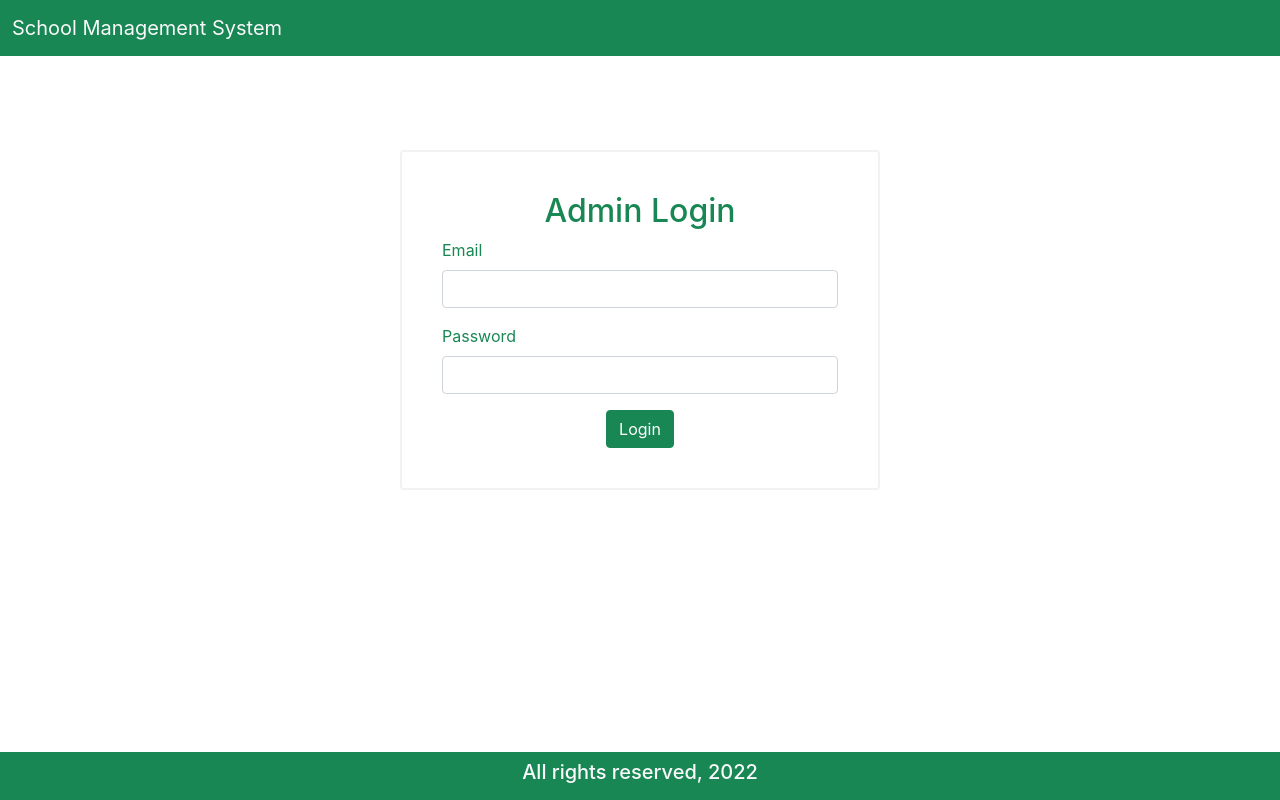
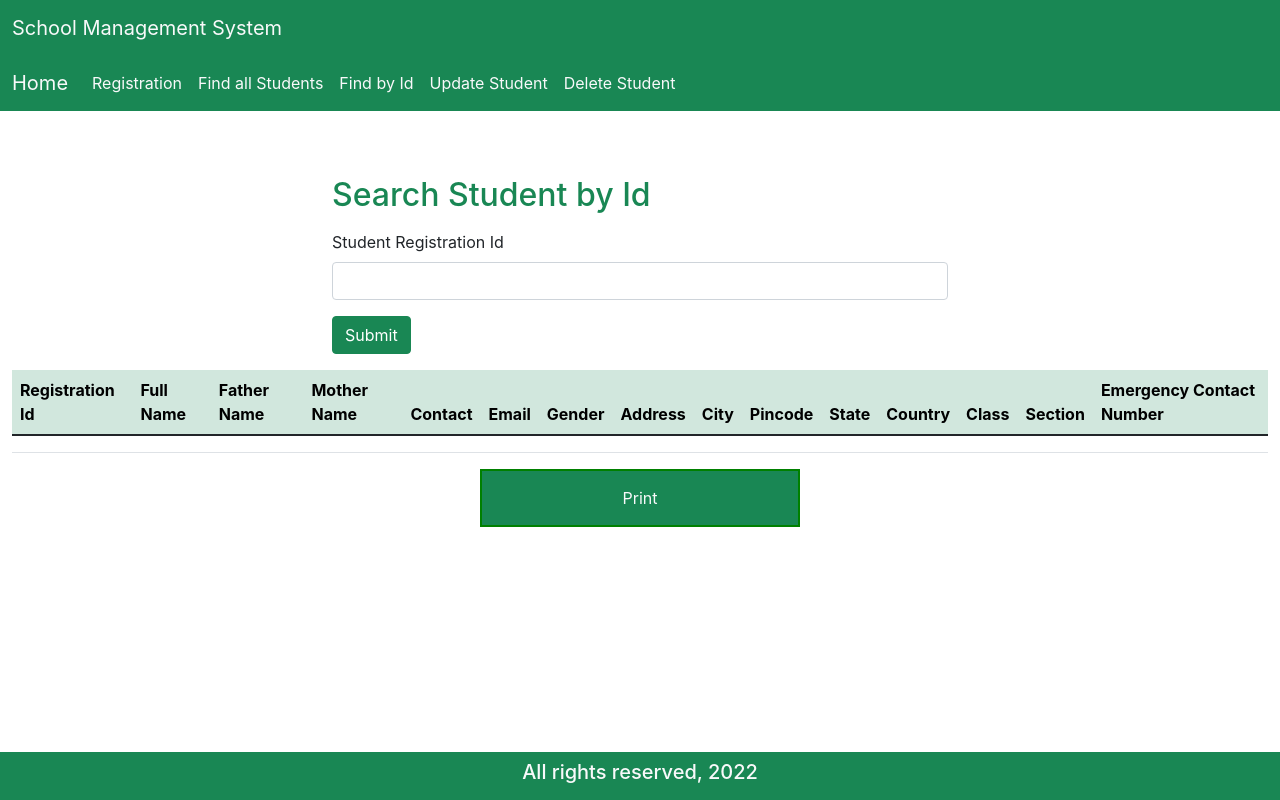
Before and after one commit to techiemanish/sms-react-frontend, a React (Create React App) app: page /students/findbyId in a window 1280 px wide. Built offline with nearby package versions, Linux system fonts and the light colour scheme.

Commit message:
Find by ID and Find all student implemented with some UI modification

```diff
--- a/src/App.js
+++ b/src/App.js
@@ -14,6 +14,8 @@ import StudentHome from './students/StudentHome';
 import StaffHome from './staffs/StaffHome';
 import Registration from './students/Registration';
 import RegisteredStudent from './students/RegisteredStudent';
+import ViewStudents from './students/ViewStudents';
+import FindById from './students/FindById';
 
 function App() {
   const [alert, setAlert] = useState(null);
@@ -49,14 +51,14 @@ function App() {
       arg4="Delete Staff records"
       />}/>
     {/* Dashboard component will be replaced once contemporay component will be created */}
-    <Route exact path="/students/add" element={<Registration heading="New Student Registration" showAlert={showAlert}/>}/>
+    <Route exact path="/students/register" element={<Registration heading="New Student Registration" showAlert={showAlert}/>}/>
     <Route exact path="/students/success" element={<RegisteredStudent/>}/>
-    <Route exact path="/students/view" element={<Dashboard/>}/>
-    <Route exact path="/students/findbyId" element={<Dashboard/>}/>
+    <Route exact path="/students/view" element={<ViewStudents heading ="Get all the registered Students" showAlert={showAlert}/>}/>
+    <Route exact path="/students/findbyId" element={<FindById heading="Search Student by Id" showAlert={showAlert}/>}/>
     <Route exact path="/students/update" element={<Dashboard/>}/>
     <Route exact path="/students/delete" element={<Dashboard/>}/>
 
-    <Route exact path="/staffs/add" element={<Dashboard/>}/>
+    <Route exact path="/staffs/register" element={<Dashboard/>}/>
     <Route exact path="/staffs/view" element={<Dashboard/>}/>
     <Route exact path="/staffs/findbyId" element={<Dashboard/>}/>
     <Route exact path="/staffs/update" element={<Dashboard/>}/>
--- a/src/components/Alert.jsx
+++ b/src/components/Alert.jsx
@@ -3,7 +3,7 @@ import React from 'react'
 function Alert(props) {
   return (
     <>
-    <div style={{height:'40px',marginTop: '70px'}} className="text-center container w-50">
+    <div style={{height:'40px',marginTop: '120px'}} className="text-center container w-50">
       {props.alert && (
         <div className="container">
           <div
--- a/src/components/Login.jsx
+++ b/src/components/Login.jsx
@@ -41,7 +41,7 @@ const handle = (e) =>{
   }
   return (
     <>
-    <div className="container p-4 card" style={{width: "30rem",marginTop:"40px",border:"2px solid #f1f1f1"}}>
+    <div className="container p-4 card" style={{width: "30rem",border:"2px solid #f1f1f1"}}>
     <div className="card-body">
         <center><h2 className="card-title text-success">{props.heading}</h2></center>
         <form method='POST' onSubmit={(e)=>{login(e)}} >
--- a/src/staffs/StaffHome.jsx
+++ b/src/staffs/StaffHome.jsx
@@ -5,7 +5,7 @@ function StaffHome(props) {
   return (
     <>
     <center><h1 className='text-success'>Staff Management System</h1></center>
-    <div className="container mt-5 p-5">
+    <div className="container p-5">
     <div className="row row-cols-1 row-cols-md-4 g-4 ">
     <Link to="/staffs/add" className='nav-link'>
       <div className="col">
--- /dev/null
+++ b/src/students/FindById.jsx
@@ -0,0 +1,108 @@
+import React, { useState } from 'react'
+import axios from 'axios'
+import StudentNavBar from './StudentNavBar';
+
+function FindById(props) {
+    const print = () =>{
+        window.print();
+      }
+    const [data , setData] = useState("");
+
+    const handle = (e) =>{
+        const newData = {...data};
+        newData[e.target.id] = e.target.value;
+        setData(newData);
+
+    }
+    const submitHandler = (e) =>{
+        e.preventDefault();
+        if(data.registrationId === undefined){
+            props.showAlert("No record found!", "danger");
+        }
+        else{
+            const endpoint ="http://localhost:5000/api/students/" + data.registrationId;
+            axios.get(endpoint).then((res)=>{
+            console.log(res.data)
+                if(res.data === null){
+                    props.showAlert("No record found!", "danger");
+                    setData("");
+                }
+                else{
+                    props.showAlert("Record has been fetched Successfully!", "success");
+                    setData(res.data);
+                }
+            });
+        }
+
+
+    }
+
+  return (
+    <>
+    <StudentNavBar/>
+    <div className="container w-50 my-3">
+    <form onSubmit={(e) => submitHandler(e)}>
+            <h2 className ="my-3 text-success">{props.heading}</h2>
+            <div className="mb-3">
+            <label htmlFor="registrationId" className="form-label">Student Registration Id</label>
+        <   input onChange={(e) => handle(e)} value={data.registrationId} type="number"  className="form-control" id="registrationId" required/>
+            </div>
+        <button type="submit" className="btn btn-success">Submit</button>
+    </form>
+    </div>
+
+    <div className="container-fluid w-100">
+    <div>
+    <table className="table  my-3">
+  <thead className = "table-success">
+    <tr>
+      <th scope="col">Registration Id</th>
+      <th scope="col">Full Name</th>
+      <th scope="col">Father Name</th>
+      <th scope="col">Mother Name</th>
+      <th scope="col">Contact</th>
+      <th scope="col">Email</th>
+      <th scope="col">Gender</th>
+      <th scope="col">Address</th>
+      <th scope="col">City</th>
+      <th scope="col">Pincode</th>
+      <th scope="col">State</th>
+      <th scope="col">Country</th>
+      <th scope="col">Class</th>
+      <th scope="col">Section</th>
+      <th scope="col">Emergency Contact Number</th>
+    </tr>
+  </thead>
+        <tbody>
+            <tr>
+            <th scope="row">{data.registrationId}</th>
+                <td>{data.name}</td>
+                <td>{data.fatherName}</td>
+                <td>{data.motherName}</td>
+                <td>{data.contact}</td>
+                <td>{data.email}</td>
+                <td>{data.gender}</td>
+                <td>{data.address}</td>
+                <td>{data.city}</td>
+                <td>{data.pincode}</td>
+                <td>{data.state}</td>
+                <td>{data.country}</td>
+                <td>{data.student_class}</td>
+                <td>{data.section}</td>
+                <td>{data.emergency}</td>
+            </tr>
+        </tbody>
+</table>
+    </div>
+
+    </div>
+
+    <center style={{marginBottom: '100px'}} >
+      <button className='nav-link w-25 text-light bg-success mt-3' onClick={print} style={{border:"2px solid green",padding:"15px"}}>Print</button>
+    </center>
+
+    </>
+  )
+}
+
+export default FindById
--- a/src/students/RegisteredStudent.jsx
+++ b/src/students/RegisteredStudent.jsx
@@ -45,7 +45,7 @@ function RegisteredStudent(props) {
             </div>
             <center style={{marginBottom: '100px'}} >
                 <button className='nav-link w-25 text-light bg-success mt-3' onClick={print} style={{border:"2px solid green",padding:"15px"}}>Print</button>
-                <Link to="/students/add" className='nav-link text-light bg-success w-25 mt-3' style={{marginBottom: '100px',border:"2px solid green",padding:"15px"}}>New Student Registration</Link>
+                <Link to="/students/register" className='nav-link text-light bg-success w-25 mt-3' style={{marginBottom: '100px',border:"2px solid green",padding:"15px"}}>New Student Registration</Link>
             </center>
             </>
           )
--- a/src/students/Registration.jsx
+++ b/src/students/Registration.jsx
@@ -1,22 +1,10 @@
 import React, { useState } from 'react'
 import axios from 'axios';
 import StudentNavBar from './StudentNavBar';
-import Alert from '../components/Alert';
 import { useNavigate } from "react-router-dom";
 
 function Registration(props) {
     const navigate = useNavigate();
-
-    const [alert, setAlert] = useState(null);
-    const showAlert =(message, type)=>{
-      setAlert({
-        msg: message,
-        type: type
-      });
-      setTimeout(()=>{
-        setAlert(null);
-      },15000);
-    }
     const [data, setData] = useState({
         "registrationId": "",
         "name" : "",
@@ -65,13 +53,12 @@ function Registration(props) {
             //console.log(res.data);
             navigate("/students/success", {state: res.data});
         })
-        showAlert("Registration Successful!","success");
+        props.showAlert("Registration Successful!","success");
     }
 
   return (
     <>
     <StudentNavBar/>
-    <Alert alert={alert}/>
     <div className="container w-50 text-success" style={{marginBottom: '100px'}}>
     <form method="POST" onSubmit={(e) => submitHandler(e)}>
     <h1 className ="my-3 text-success">{props.heading}</h1>
--- a/src/students/StudentHome.jsx
+++ b/src/students/StudentHome.jsx
@@ -5,9 +5,9 @@ function StudentHome(props) {
   return (
     <>
     <center><h1 className='text-success'>Student Management System</h1></center>
-    <div className="container mt-5 p-5">
+    <div className="container p-5">
     <div className="row row-cols-1 row-cols-md-4 g-4 ">
-    <Link to="/students/add" className='nav-link'>
+    <Link to="/students/register" className='nav-link'>
       <div className="col">
         <div className="card">
           <div className="card-body p-5 bg-success text-light rounded-3">
--- a/src/students/StudentNavBar.jsx
+++ b/src/students/StudentNavBar.jsx
@@ -4,7 +4,7 @@ import {Link} from "react-router-dom";
 function StudentNavBar(props) {
   return (
     <>
-    <nav className="navbar navbar-expand-lg navbar-light bg-success " style={{marginTop: '-55px',position:"fixed",width:"100%"}}>
+    <nav className="navbar navbar-expand-lg navbar-light bg-success " style={{marginTop: '-105px',position:"fixed",width:"100%"}}>
   <div className="container-fluid">
     <Link className="navbar-brand text-light" to="/students">Home</Link>
     <button className="navbar-toggler" type="button" data-bs-toggle="collapse" data-bs-target="/navbarSupportedContent" aria-controls="navbarSupportedContent" aria-expanded="false" aria-label="Toggle navigation">
@@ -13,7 +13,7 @@ function StudentNavBar(props) {
     <div className="collapse navbar-collapse" id="navbarSupportedContent">
       <ul className="navbar-nav me-auto mb-2 mb-lg-0">
         <li className="nav-item">
-          <Link className="nav-link active text-light" aria-current="page" to="/students/add">Registration</Link>
+          <Link className="nav-link active text-light" aria-current="page" to="/students/register">Registration</Link>
         </li>
         <li className="nav-item">
           <Link className="nav-link text-light" to="/students/view">Find all Students</Link>
--- /dev/null
+++ b/src/students/ViewStudents.jsx
@@ -0,0 +1,87 @@
+import React from 'react'
+import axios from 'axios'
+import { useState } from 'react';
+import StudentNavBar from './StudentNavBar';
+import Alert from '../components/Alert';
+
+function ViewStudents(props) {
+
+  const [student, setStudent] = useState([]);
+
+    const ApiCall = () =>{
+      axios.get("http://localhost:5000/api/students/").then((response)=>{
+        setStudent(response.data);
+        props.showAlert("Records has been fetched Successfully!", "success");
+      });
+    }
+
+    const print = () =>{
+      window.print();
+    }
+  return (
+    <>
+    <StudentNavBar/>
+    <div className="container-fluid mt-50 w-100 my-3">
+      <center>
+      <h2 className="text-success">{props.heading}</h2>
+      </center>
+    <button type="button" className="btn btn-success my-3" onClick={ApiCall}>Get all students</button>
+    <div onLoad={ApiCall}>
+    <table className="table ">
+  <thead className = "table-success">
+    <tr>
+      <th scope="col">Registration Id</th>
+      <th scope="col">Full Name</th>
+      <th scope="col">Father Name</th>
+      <th scope="col">Mother Name</th>
+      <th scope="col">Contact</th>
+      <th scope="col">Email</th>
+      <th scope="col">Gender</th>
+      <th scope="col">Address</th>
+      <th scope="col">City</th>
+      <th scope="col">Pincode</th>
+      <th scope="col">State</th>
+      <th scope="col">Country</th>
+      <th scope="col">Class</th>
+      <th scope="col">Section</th>
+      <th scope="col">Emergency Contact Number</th>
+    </tr>
+  </thead>
+  {
+      student.map((value)=>{
+          return(
+            <tbody>
+                <tr>
+                <th scope="row">{value.registrationId}</th>
+                <td>{value.name}</td>
+                <td>{value.fatherName}</td>
+                <td>{value.motherName}</td>
+                <td>{value.contact}</td>
+                <td>{value.email}</td>
+                <td>{value.gender}</td>
+                <td>{value.address}</td>
+                <td>{value.city}</td>
+                <td>{value.pincode}</td>
+                <td>{value.state}</td>
+                <td>{value.country}</td>
+                <td>{value.student_class}</td>
+                <td>{value.section}</td>
+                <td>{value.emergency}</td>
+                </tr>
+            </tbody>
+          )
+      })
+  }
+</table>
+    </div>
+    </div>
+
+    <center style={{marginBottom: '100px'}} >
+      <button className='nav-link w-25 text-light bg-success mt-5' onClick={print} style={{border:"2px solid green",padding:"15px"}}>Print</button>
+    </center>
+
+    </>
+  )
+}
+
+export default ViewStudents
```
